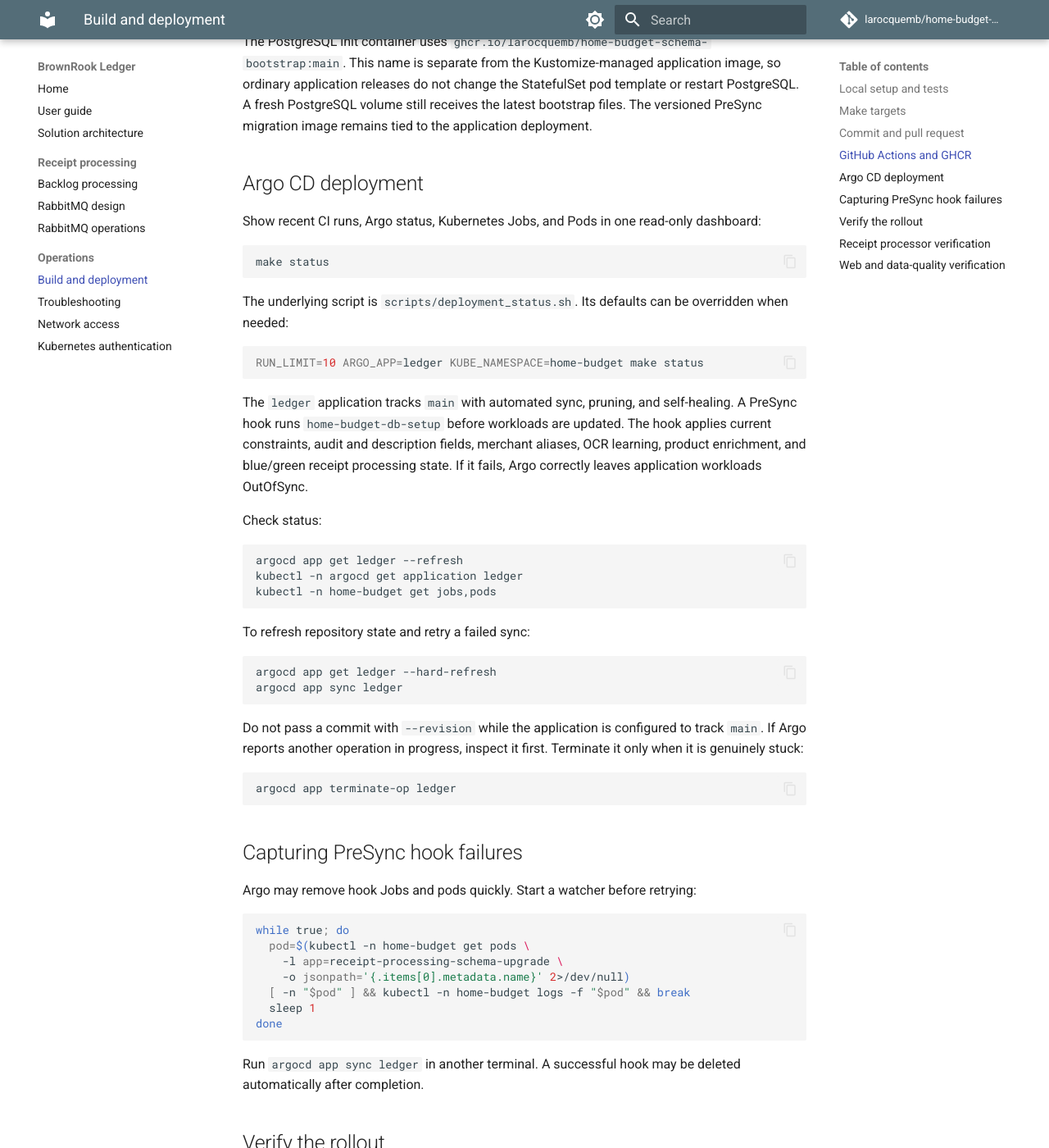
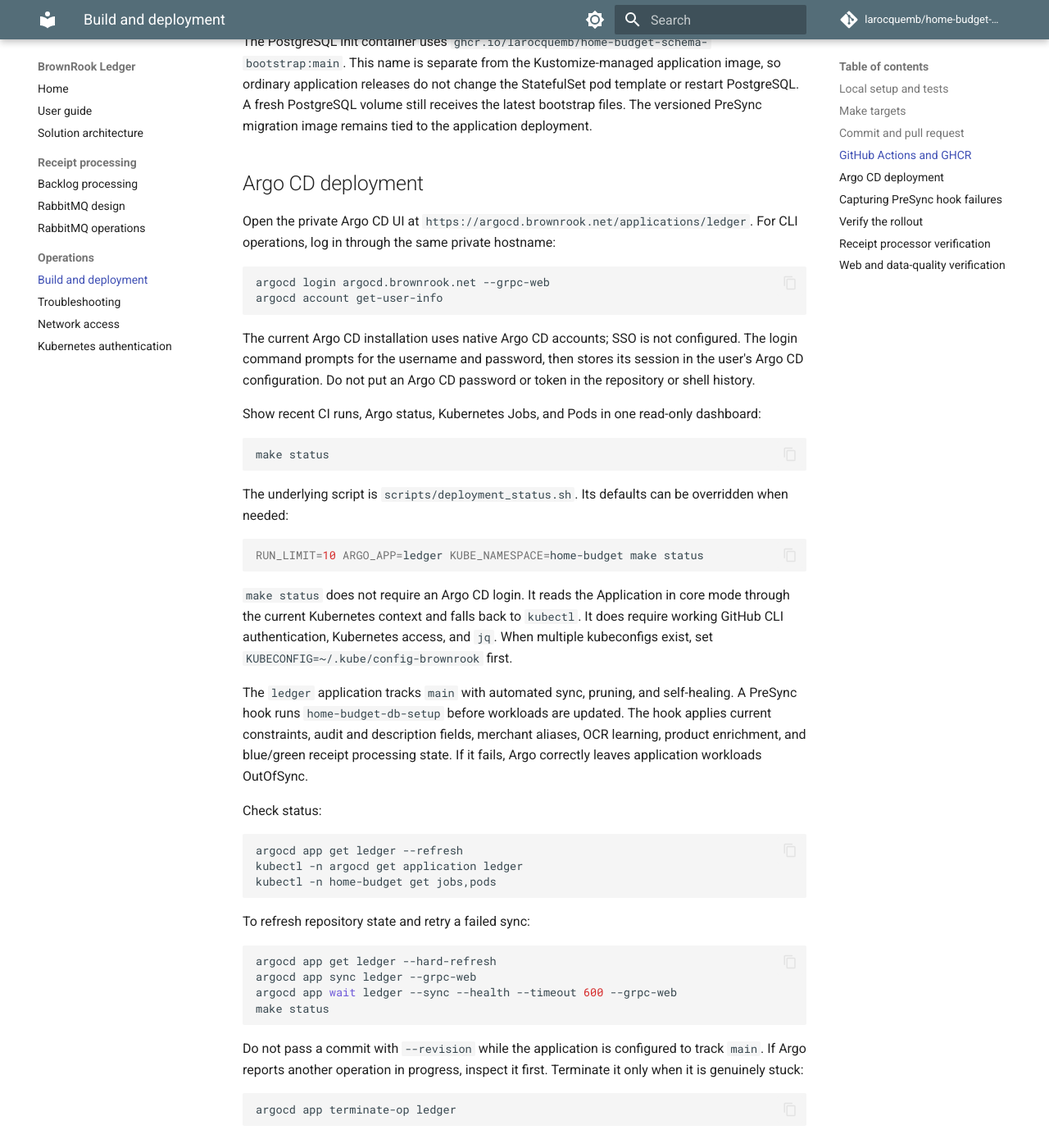
Before and after one commit to larocquemb/home-budget-pipeline, an MkDocs documentation site: the page built from docs/operations-runbook.md, in a window 1280 px wide and 1400 px high, scrolled down 3447 px. Shown: the whole window at 82% size. Built offline with MkDocs 1.6.1 and Material for MkDocs 9.7.7, drawn with Linux system fonts in a browser that asks for light colours; comment, search, counter and statistics services are not loaded.

Commit message:
Document Argo CD login and status

````diff
--- a/docs/operations-runbook.md
+++ b/docs/operations-runbook.md
@@ -148,6 +148,20 @@
 
 ## Argo CD deployment
 
+Open the private Argo CD UI at
+`https://argocd.brownrook.net/applications/ledger`. For CLI operations, log in
+through the same private hostname:
+
+```bash
+argocd login argocd.brownrook.net --grpc-web
+argocd account get-user-info
+```
+
+The current Argo CD installation uses native Argo CD accounts; SSO is not
+configured. The login command prompts for the username and password, then stores
+its session in the user's Argo CD configuration. Do not put an Argo CD password
+or token in the repository or shell history.
+
 Show recent CI runs, Argo status, Kubernetes Jobs, and Pods in one read-only
 dashboard:
 
@@ -161,6 +175,12 @@
 ```bash
 RUN_LIMIT=10 ARGO_APP=ledger KUBE_NAMESPACE=home-budget make status
 ```
+
+`make status` does not require an Argo CD login. It reads the Application in
+core mode through the current Kubernetes context and falls back to `kubectl`.
+It does require working GitHub CLI authentication, Kubernetes access, and
+`jq`. When multiple kubeconfigs exist, set
+`KUBECONFIG=~/.kube/config-brownrook` first.
 
 The `ledger` application tracks `main` with automated sync, pruning, and
 self-healing. A PreSync hook runs `home-budget-db-setup` before workloads are
@@ -181,7 +201,9 @@
 
 ```bash
 argocd app get ledger --hard-refresh
-argocd app sync ledger
+argocd app sync ledger --grpc-web
+argocd app wait ledger --sync --health --timeout 600 --grpc-web
+make status
 ```
 
 Do not pass a commit with `--revision` while the application is configured to
````
Also changed, not shown: README.md (+5 -0 lines).
